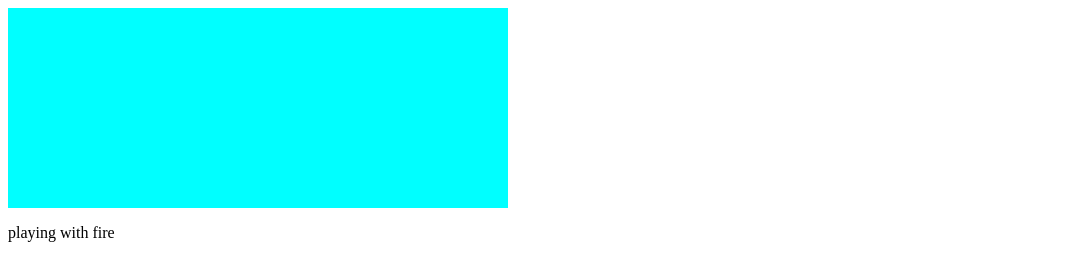
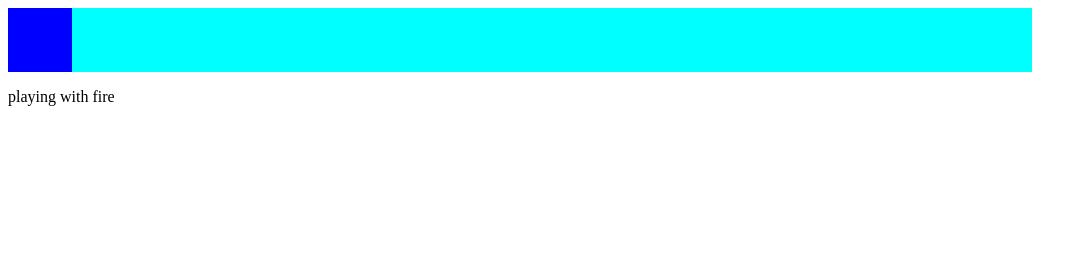
Before and after one commit to F-Webaale/etch-a-sketch, a plain HTML site: page index.html in a window 1280 px wide. Shown: the whole page, without its empty margins (0-1087 px from the left). Drawn offline with Linux system fonts and the light colour scheme.

Commit message:
Adjust container size.Create a div in js inside the container

```diff
--- a/eas.js
+++ b/eas.js
@@ -1 +1,6 @@
 console.log("Test");
+
+const container = document.querySelector('#container');
+const div1 = document.createElement('div');
+container.appendChild(div1);
+div1.setAttribute("style", "background:blue; height:64px; width: 64px;");
--- a/style.css
+++ b/style.css
@@ -1,5 +1,5 @@
 #container {
     background-color: aqua;
-    height: 200px;
-    width: 500px;
+    height: auto;
+    width: 1024px;
 }
```
